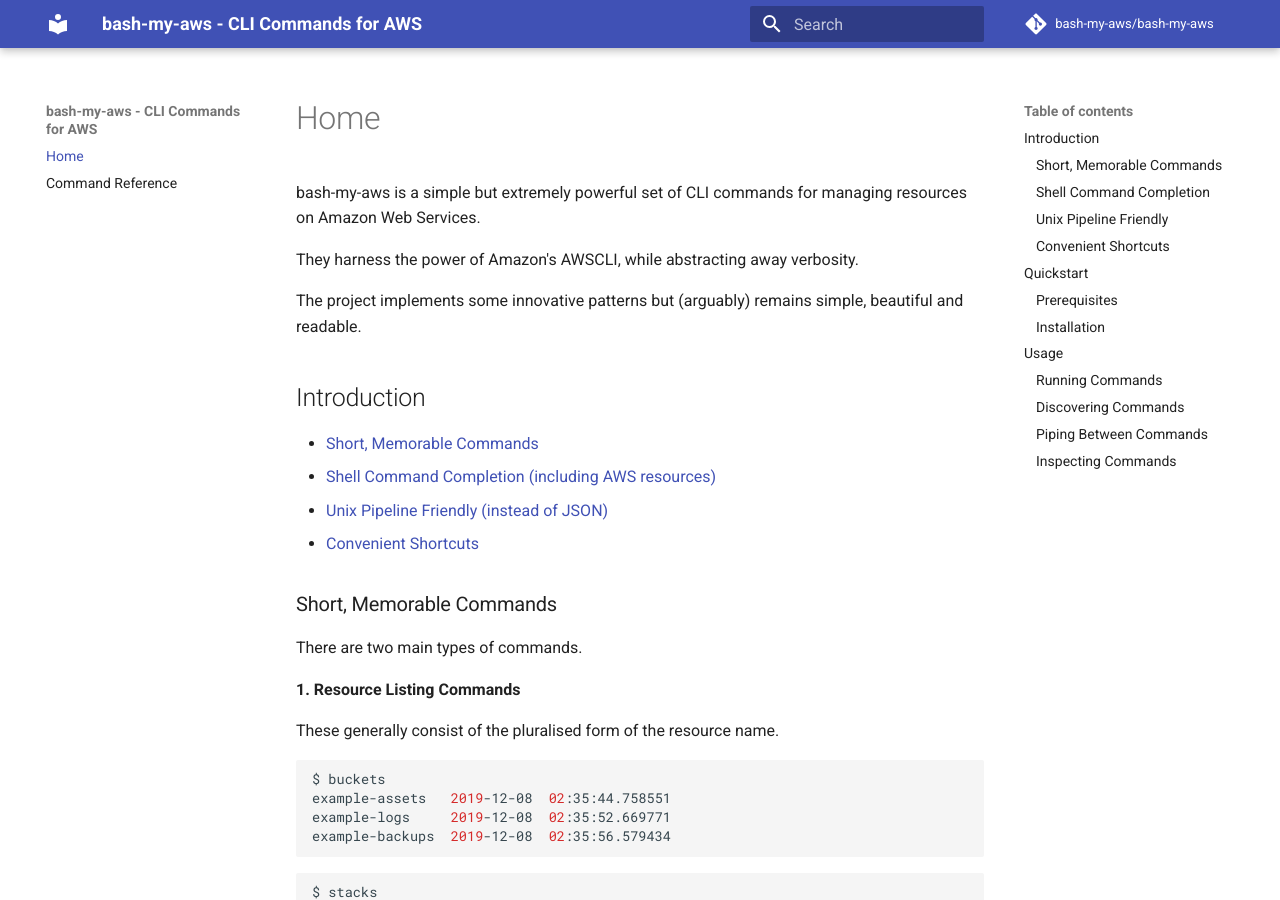
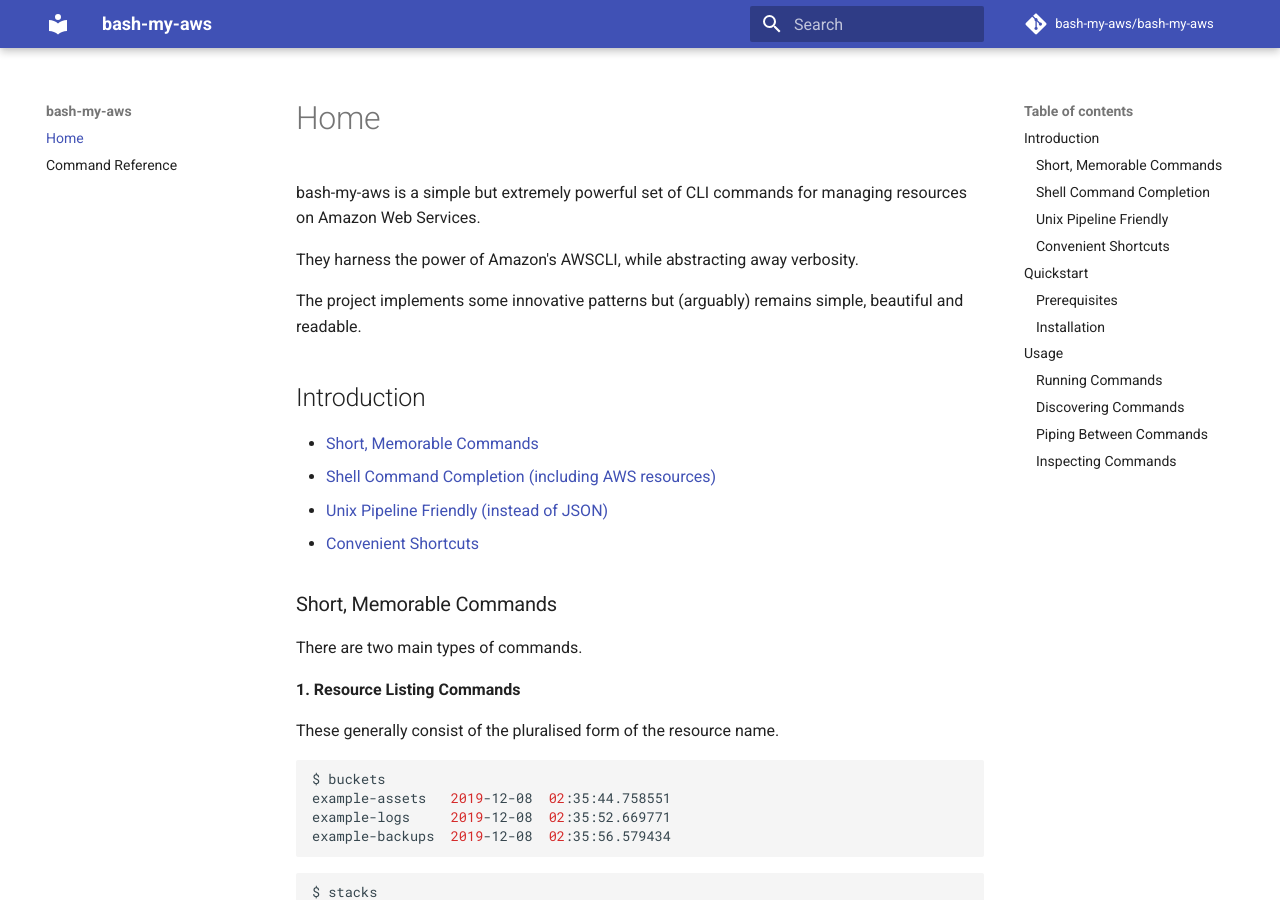
Before and after one commit to bash-my-aws/bash-my-aws, an MkDocs documentation site: the page built from docs/index.md, in a window 1280 px wide and 900 px high. Built offline with MkDocs 1.6.1 and Material for MkDocs 9.7.7, drawn with Linux system fonts in a browser that asks for light colours; comment, search, counter and statistics services are not loaded.

Commit message:
Revert "Updated website title"
This reverts commit 5c5287d886ef9fe578c47a8087fc5efea53e1c20.

```diff
--- a/mkdocs.yml
+++ b/mkdocs.yml
@@ -1,5 +1,5 @@
-site_name: 'bash-my-aws - CLI Commands for AWS'
-site_description: 'CLI Commands for Managing Infrastructure in AWS'
+site_name: 'bash-my-aws'
+site_description: 'CLI Tools for Managing AWS'
 site_author: 'Mike Bailey'
 site_url: 'https://bash-my-aws.org/'
 google_analytics: ['UA-154550647-1', 'bash-my-aws.org']
```
